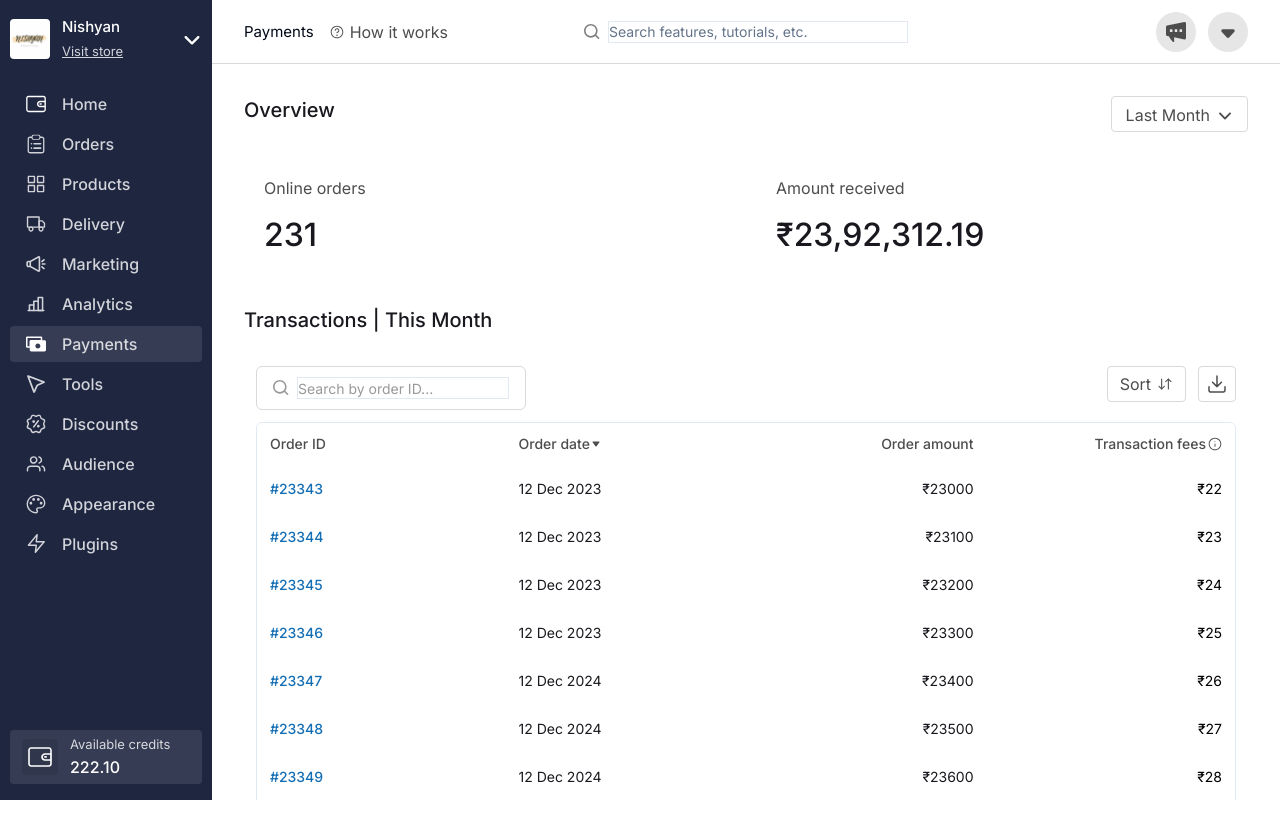
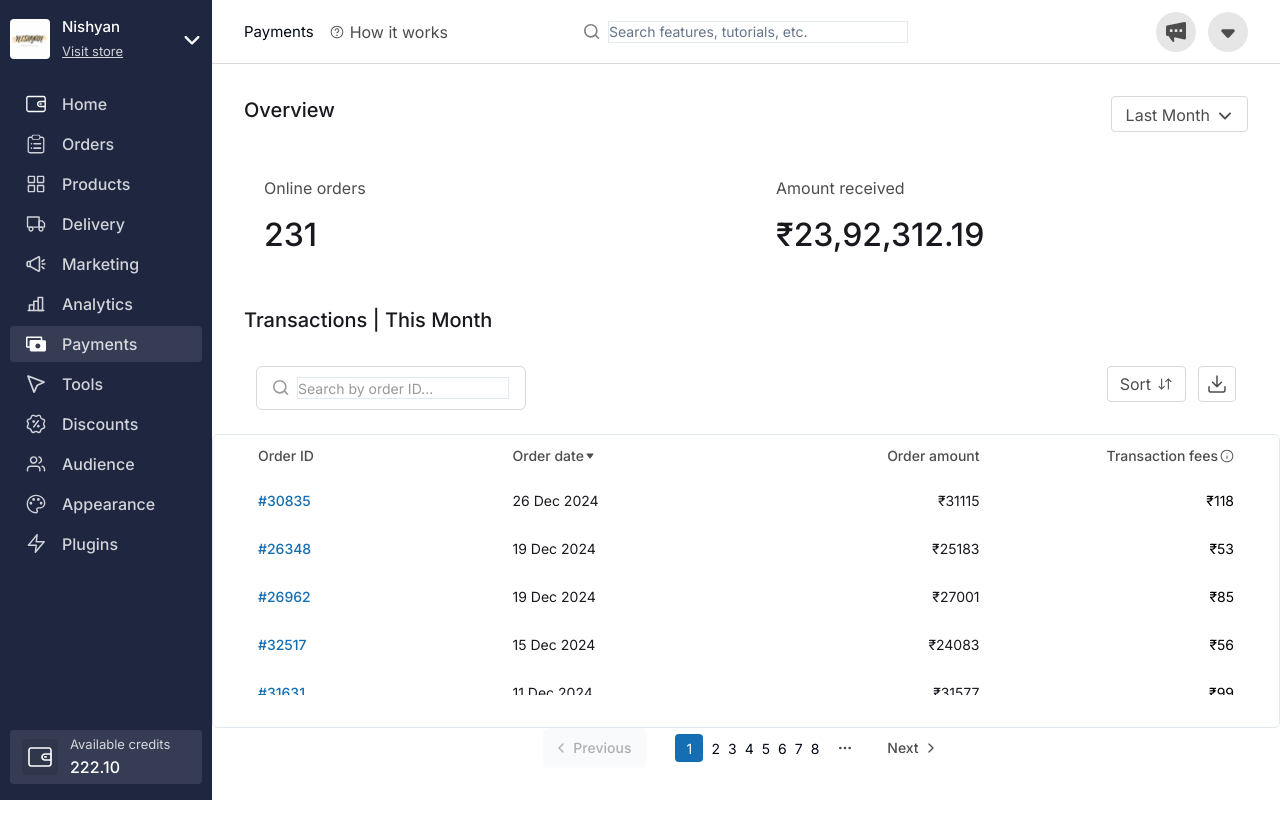
Before and after one commit to notpritam/dukkan-payout, a Next.js app: page / in a window 1280 px wide. Shown: the top 838 px of the page. After the commit the page ends 800 px from the top, so only its background shows below. Built offline with nearby package versions, Linux system fonts and the light colour scheme.

Commit message:
Complete

```diff
--- a/app/page.js
+++ b/app/page.js
@@ -15,15 +15,40 @@ import { DataTable, PaginationSection } from "@/components/Table";
 import { DataTableDemo } from "@/components/DataTableDemo";
 import { useEffect, useState } from "react";
 import { ScrollArea } from "@/components/ui/scroll-area";
+import { cn } from "@/lib/utils";
 
 export default function Home() {
+  const [dateFilter, setDateFilter] = useState(false);
+
   const data = [];
+  const months = [
+    "Jan",
+    "Feb",
+    "Mar",
+    "Apr",
+    "May",
+    "Jun",
+    "Jul",
+    "Aug",
+    "Sep",
+    "Oct",
+    "Nov",
+    "Dec",
+  ];
+
   for (let i = 0; i < 500; i++) {
+    const randomDay = Math.floor(Math.random() * 28) + 1; // random day between 1 and 28
+    const randomMonth = months[Math.floor(Math.random() * 12)]; // random month
+    const randomYear = Math.floor(Math.random() * 5) + 2020; // random year between 2020 and 2024
+    const randomId = Math.floor(Math.random() * 10000) + 23343; // random ID
+    const randomAmount = Math.floor(Math.random() * 10000) + 23000; // random amount
+    const randomFee = Math.floor(Math.random() * 100) + 22; // random fee
+
     data.push({
-      orderId: "#" + (23343 + i),
-      orderDate: `12 Dec 20${23 + Math.floor(i / 4)}`,
-      orderAmount: `₹${23_000 + i * 100}`,
-      transcationFee: `₹${22 + i}`,
+      orderId: "#" + randomId,
+      orderDate: `${randomDay} ${randomMonth} ${randomYear}`,
+      orderAmount: `₹${randomAmount}`,
+      transcationFee: `₹${randomFee}`,
     });
   }
   const columns = [
@@ -48,7 +73,13 @@ export default function Home() {
       header: () => (
         <div className="flex items-center gap-[2px] flex-1">
           <span>Order date</span>
-          <Image src={"/Main/table-down.svg"} height={8} width={8} />
+          <Image
+            onClick={() => setDateFilter(!dateFilter)}
+            src={"/Main/table-down.svg"}
+            className={cn(dateFilter && "transform rotate-180")}
+            height={8}
+            width={8}
+          />
         </div>
       ),
     },
@@ -91,7 +122,7 @@ export default function Home() {
   const [searchValue, setSearchValue] = useState("");
 
   const [currentPage, setCurrentPage] = useState(1);
-  const [itemsPerPage, setItemsPerPage] = useState(10);
+  const [itemsPerPage, setItemsPerPage] = useState(20);
 
   const lastIndexOfLastItem = currentPage * itemsPerPage;
   const indexOfFirstItem = lastIndexOfLastItem - itemsPerPage;
@@ -102,13 +133,26 @@ export default function Home() {
       return item.orderId.toLowerCase().includes(searchValue.toLowerCase());
     });
 
-    setFilterData(searchedData);
-  }, [searchValue]);
+    const dateFilteredData = searchedData.sort((a, b) => {
+      const dateA = new Date(a.orderDate);
+      const dateB = new Date(b.orderDate);
+
+      if (dateFilter) {
+        // Ascending order
+        return dateA - dateB;
+      } else {
+        // Descending order
+        return dateB - dateA;
+      }
+    });
+
+    setFilterData(dateFilteredData);
+  }, [searchValue, dateFilter]);
 
   return (
     <main className="h-screen w-screen flex overflow-hidden ">
       <Navbar />
-      <main className="w-full flex flex-col h-screen">
+      <main className="w-full flex flex-col h-full pb-[32px]">
         <div className="h-[64px] border-b-[1px] border-[#D9D9D9] px-[32px] py-[12px] w-full flex gap-4">
           <div className="bg-white w-full flex gap-4 items-center">
             <span className=" text-[15px]  leading-[22px] ">Payments</span>
@@ -132,7 +176,7 @@ export default function Home() {
           </div>
         </div>
 
-        <div className="m-[32px] h-full flex flex-col">
+        <div className="p-[32px] pb-[0]  flex flex-col">
           <div className="flex justify-between">
             <span className="text-[#1A181E] font-medium leading-[28px] text-[20px]">
               Overview
@@ -169,7 +213,7 @@ export default function Home() {
             </span>
           </div>
 
-          <div className="p-[12px] pb-[24px] flex-1 bg-white flex flex-col  h-full">
+          <div className="p-[12px] flex-1 bg-white flex flex-col  h-full">
             <div className="flex justify-between mb-[12px]">
               <div className="px-[16px] py-[10px] border-[1px] border-[#D9D9D9] flex gap-2 items-center rounded-[6px]">
                 <Image src={"/Main/tableSearch.svg"} height={16} width={16} />
@@ -191,17 +235,15 @@ export default function Home() {
                 </div>
               </div>
             </div>
-
-            <DataTable columns={columns} data={currentItems} />
-
-            <PaginationSection
-              totalItems={filterData.length}
-              itemsPerPage={itemsPerPage}
-              currentPage={currentPage}
-              setCurrentPage={setCurrentPage}
-            />
           </div>
         </div>
+        <DataTable columns={columns} data={currentItems} />
+        <PaginationSection
+          totalItems={filterData.length}
+          itemsPerPage={itemsPerPage}
+          currentPage={currentPage}
+          setCurrentPage={setCurrentPage}
+        />
       </main>
     </main>
   );
--- a/components/Table.jsx
+++ b/components/Table.jsx
@@ -34,8 +34,8 @@ export function DataTable({ columns, data }) {
   });
 
   return (
-    <div className="rounded-md border w-full h-full flex-grow overflow-hidden flex flex-col ">
-      <table className="w-full flex-grow  h-[300px]">
+    <div className="rounded-md p-[32px] pt-[0] border w-full h-full flex-grow-0 overflow-hidden flex flex-col ">
+      <table className="w-full flex-grow overflow-y-scroll block ">
         <tr className="w-full bg-white sticky top-0 flex px-[12px] py-[10px] gap-[40px]">
           {table.getHeaderGroups().map((headerGroup) => (
             <>
@@ -59,7 +59,7 @@ export function DataTable({ columns, data }) {
           ))}
         </tr>
 
-        <tbody className="">
+        <tbody className="w-full flex flex-col">
           {table.getRowModel().rows?.length ? (
             table.getRowModel().rows.map((row) => (
               <tr
```
